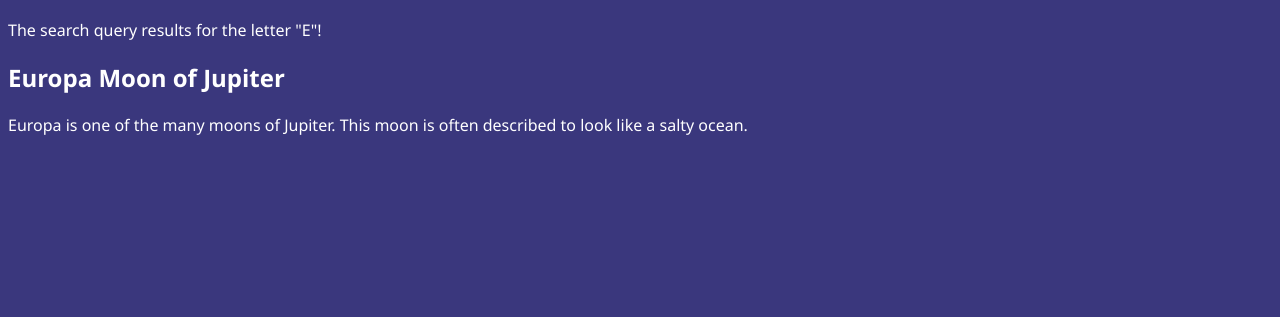
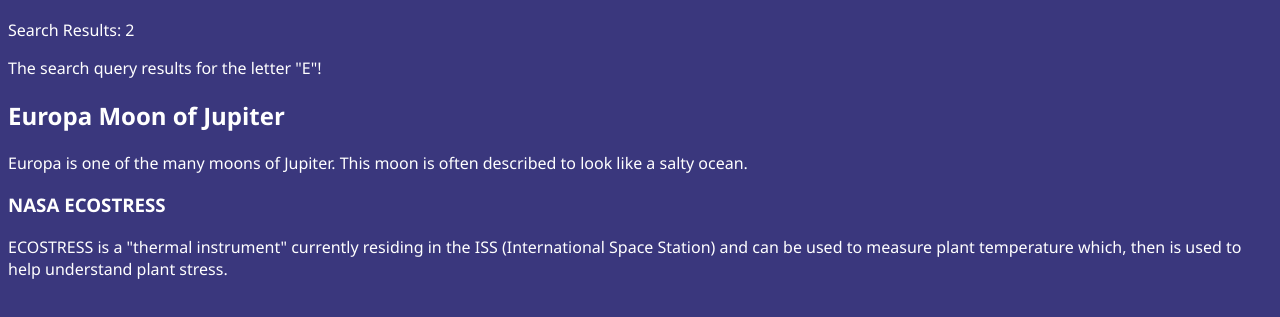
Before and after one commit to YadderOnALadder/Space-Exploration, a plain HTML site: page LetterEFacts.html in a window 1280 px wide. Shown: the part 67-384 px from the top of the page. Drawn offline with Linux system fonts and the light colour scheme.

Commit message:
-added search results thang

```diff
--- a/LetterEFacts.html
+++ b/LetterEFacts.html
@@ -17,8 +17,14 @@
 
 <h1>Letter E Query</h1>
 
+<p>Search Results: 2</p>
+
 <p>The search query results for the letter "E"!</p>
 
 <h2>Europa Moon of Jupiter</h2>
 
 <p>Europa is one of the many moons of Jupiter. This moon is often described to look like a salty ocean.</p>
+
+<h3>NASA ECOSTRESS</h3>
+
+<p>ECOSTRESS is a "thermal instrument" currently residing in the ISS (International Space Station) and can be used to measure plant temperature which, then is used to help understand plant stress.</p>
```
Also changed, not shown: LetterAFacts.html (+2 -0 lines), LetterBFacts.html (+2 -0 lines), LetterCFacts.html (+2 -0 lines), LetterDFacts.html (+2 -0 lines).
